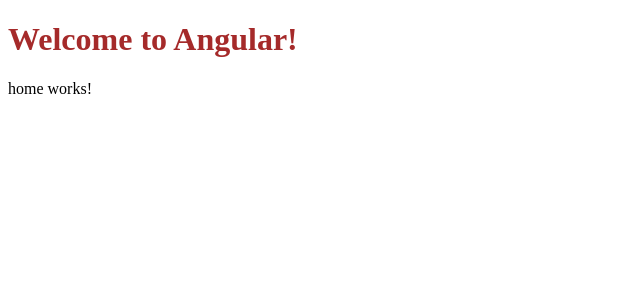
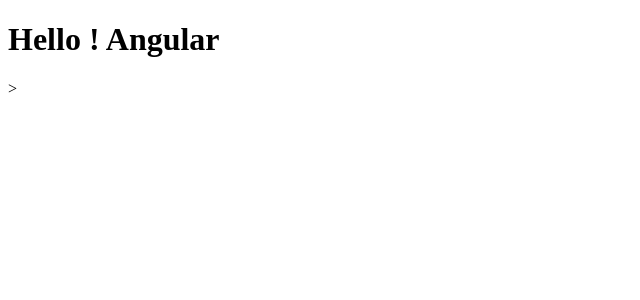
Before and after one commit to iammahesh09/angular-test, an Angular app: page / in a window 1280 px wide. Shown: the top 300 px of the page, without its empty margins (0-640 px from the left). Built offline with nearby package versions, Linux system fonts and the light colour scheme.

Commit message:
Expressions OR Interpolation

```diff
--- a/src/app/app.component.html
+++ b/src/app/app.component.html
@@ -1,3 +1 @@
-  <h1 class="display-1 text-center red"> Welcome to {{ title }}!</h1>
-
-  <app-home></app-home>
+<app-home></app-home>
--- a/src/app/home/home.component.html
+++ b/src/app/home/home.component.html
@@ -1,3 +1 @@
-<p>
-  home works!
-</p>
+<h1>Hello ! {{title}}</h1>>
--- a/src/app/home/home.component.ts
+++ b/src/app/home/home.component.ts
@@ -1,15 +1,15 @@
-import { Component, OnInit } from '@angular/core';
+import { Component } from '@angular/core';
 
 @Component({
   selector: 'app-home',
   templateUrl: './home.component.html',
   styleUrls: ['./home.component.css']
 })
-export class HomeComponent implements OnInit {
+export class HomeComponent {
+
+  title:string='Angular';
 
   constructor() { }
 
-  ngOnInit() {
-  }
 
 }
```
